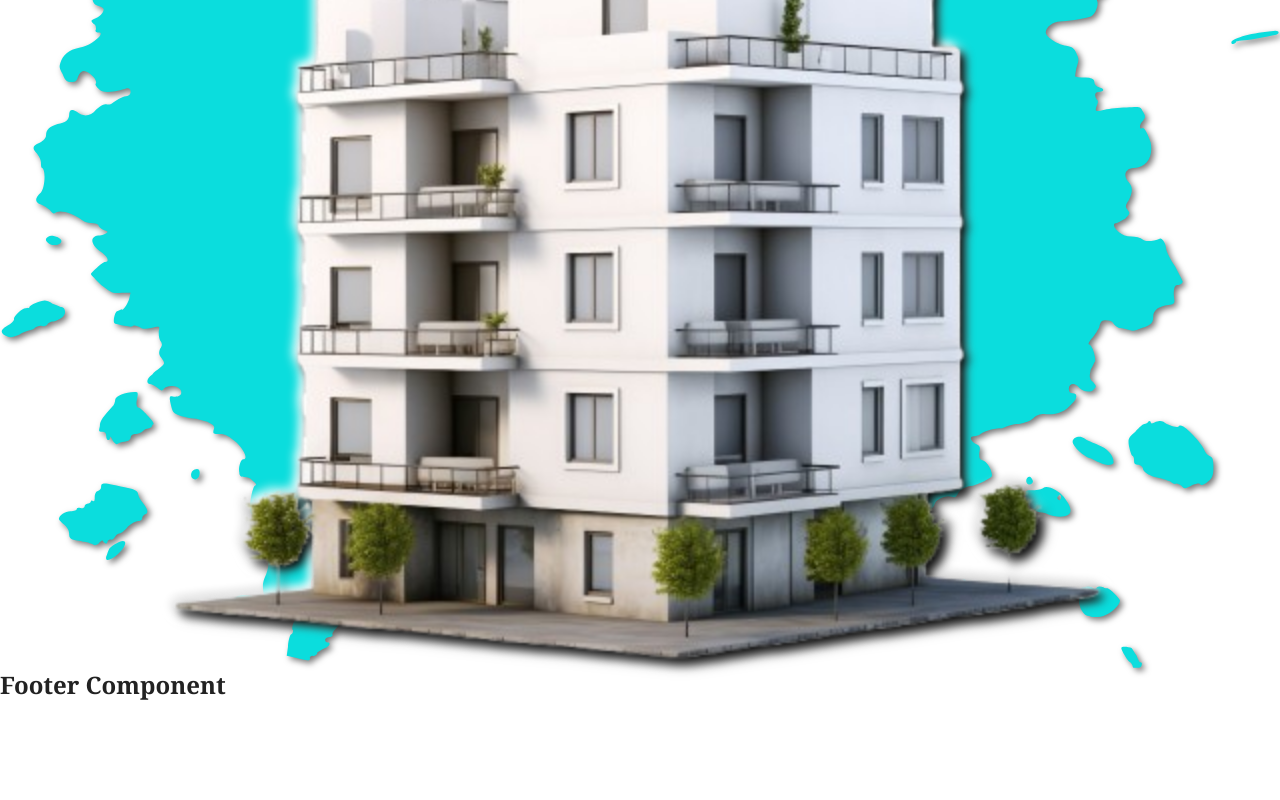
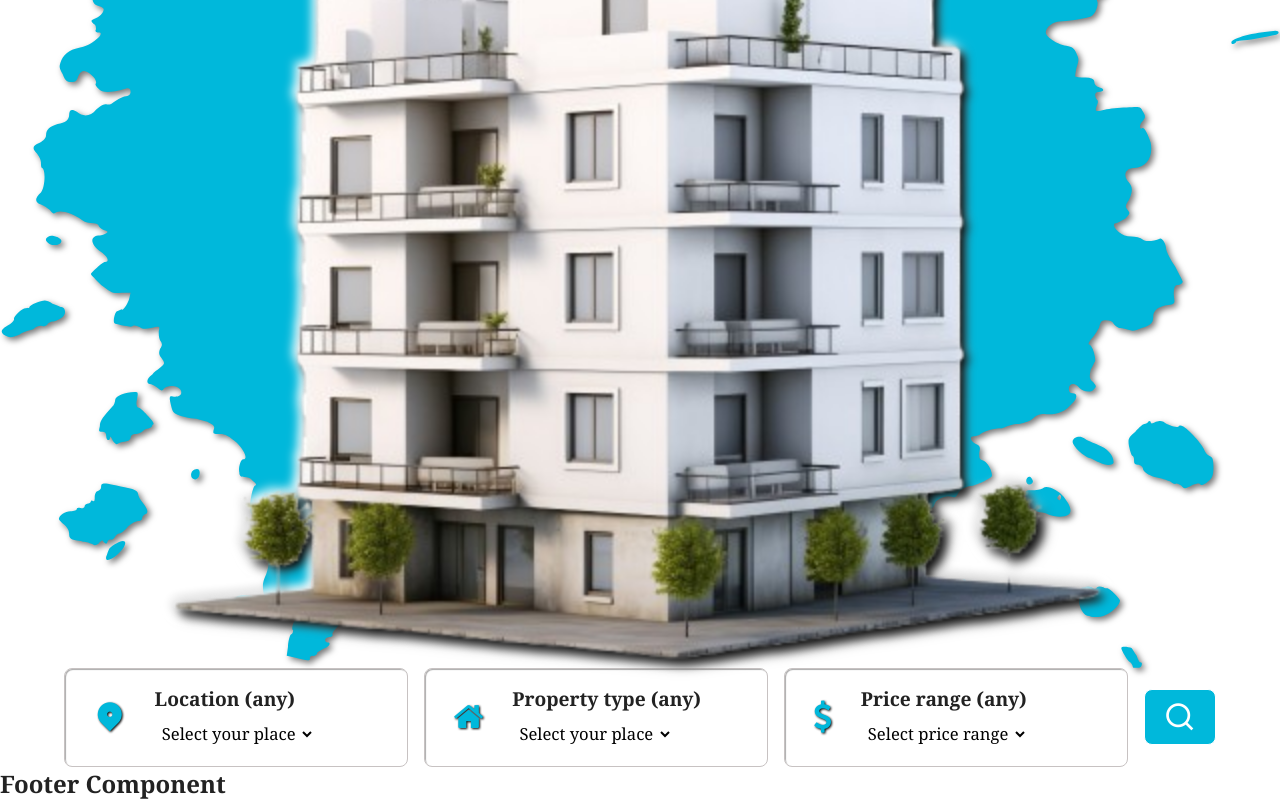
Before and after one commit to Jogata/SoftUni-React-Project, a React (Vite) app in the folder client/: page / in a window 1280 px wide. Shown: the part 518-1318 px from the top of the page. Before the commit the page ends 1219 px from the top, so only its background shows below. Built offline with nearby package versions, Linux system fonts and the light colour scheme; a web font is replaced by a local one.

Commit message:
added search component

```diff
--- a/client/src/App.jsx
+++ b/client/src/App.jsx
@@ -23,7 +23,6 @@ import Logout from './components/logout/Logout'
 import { Navbar } from './components/travel/real-estate-hpg/components/Navbar';
 import { Home } from './components/travel/real-estate-hpg/pages/Home';
 import { Footer } from './components/travel/real-estate-hpg/components/Footer';
-import { Hero } from './components/travel/real-estate-hpg/components/Hero'
 
 function Loader() {
   return (
@@ -41,9 +40,10 @@ function App() {
     <>
       <AuthContextProvider>
         <Navbar />
-        {/* <Home /> */}
-        <Hero />
-        <Footer />
+        <main>
+          <Home />
+          <Footer />
+        </main>
           {/* <Routes>
             <Route path='/' element={<MainPage />} />
             <Route path='/skyrim' element={<SkyrimHomePage />} />
--- /dev/null
+++ b/client/src/components/travel/real-estate-hpg/components/Search.jsx
@@ -0,0 +1,51 @@
+export function Search() {
+    return (
+        <div className="search-bar">
+            <div className="form">
+                <div className="field">
+                    {/* <i className="ri-map-pin-2-line"></i> */}
+                    <i className="ri-map-pin-2-fill"></i>
+                    <div className="options">
+                        <p>Location (any)</p>
+                        <select name="" id="">
+                            <option value="">Select your place</option>
+                            <option value="usa">USA</option>
+                            <option value="canada">Canada</option>
+                            <option value="uk">UK</option>
+                        </select>
+                    </div>
+                </div>
+                <div className="field">
+                    <i className="fa fa-home"></i>
+                    {/* <i className="fa fa-building-o"></i> */}
+                    <div className="options">
+                        <p>Property type (any)</p>
+                        <select name="" id="">
+                            <option value="default">Select your place</option>
+                            <option value="apartment">Apartment</option>
+                            <option value="villa">Villa</option>
+                            <option value="house">House</option>
+                        </select>
+                    </div>
+                </div>
+                <div className="field">
+                    {/* <i className="ri-money-dollar-circle-line"></i> */}
+                    <i className="fa fa-usd"></i>
+                    <div className="options">
+                        <p>Price range (any)</p>
+                        <select name="" id="">
+                            <option value="default">Select price range</option>
+                            <option value="200000">0-200000</option>
+                            <option value="300000">200001-300000</option>
+                            <option value="400000">300001-400000</option>
+                        </select>
+                    </div>
+                </div>
+                <button>
+                    search
+                    <i className="ri-search-line"></i>
+                </button>
+            </div>
+        </div>
+    )
+}
--- a/client/src/components/travel/real-estate-hpg/pages/Home.jsx
+++ b/client/src/components/travel/real-estate-hpg/pages/Home.jsx
@@ -1,7 +1,11 @@
+import { Hero } from "../components/Hero";
+import { Search } from "../components/Search";
+
 export function Home() {
     return (
         <>
-        <h1 style={{textTransform:"capitalize"}}>home comp</h1>
+            <Hero />
+            <Search />
         </>
     )
 }
--- a/client/src/components/travel/real-estate-hpg/styles.css
+++ b/client/src/components/travel/real-estate-hpg/styles.css
@@ -31,7 +31,7 @@ button {
 
 button:focus-visible,
 a:focus-visible {
-    outline: 1px solid #999;
+    outline: 1px solid #fff;
 }
 
 img {
@@ -118,7 +118,8 @@ header {
     flex-wrap: wrap;
     align-items: center;
     justify-content: space-between;
-    background-color: #0bdddd;
+    /* background-color: #0bdddd; */
+    background-color: #00b8db;
     box-shadow: 0px 3px 6px #0005;
     position: relative;
     z-index: 1;
@@ -168,14 +169,18 @@ header button {
     color: #111;
     border-radius: 2em;
     font-weight: bold;
-    background-color: cyan;
+    /* background-color: cyan; */
+    background-color: #00b8db;
     box-shadow: 1px 1px 1px #0005,
             -1px -1px 1px #fff8;
-    transition: all 300ms;
+    transition: color 300ms,
+    background-color 300ms;
 }
 
 header button:hover {
-    background-color: rgb(12, 207, 207);
+    color: #fff;
+    /* background-color: rgb(12, 207, 207); */
+    background-color: #007595;
 }
 
 .hero {
@@ -197,7 +202,8 @@ header button:hover {
     content: "";
     width: 100%;
     height: 100%;
-    background-color: #0bdddd;
+    /* background-color: #0bdddd; */
+    background-color: #00b8db;
     /* clip-path: url("#mask-1"); */
     /* clip-path: url("#mask-2"); */
     /* clip-path: url("#mask-3"); */
@@ -220,3 +226,77 @@ h1 {
     filter: drop-shadow(5px 5px 5px #000)
         drop-shadow(-5px -5px 5px #fff);
 }
+
+.search-bar {
+    max-width: 1600px;
+    margin: auto;
+}
+
+.form {
+    width: 90%;
+    margin: auto;
+    display: flex;
+    gap: 1rem;
+    flex-wrap: wrap;
+}
+
+.field {
+    flex: 1;
+    max-width: 400px;
+    padding: 1rem;
+    display: flex;
+    gap: 1rem;
+    align-items: center;
+    border-radius: 8px;
+    border: 1px solid rgb(199, 194, 194);
+    box-shadow: inset 1px 1px 1px #0005,
+              inset -1px -1px 1px #fff;
+}
+
+.field i {
+    padding: 0.2em 0.4em;
+    font-size: 2rem;
+    color: #00b8db;
+    filter: drop-shadow(1px 1px 1px #000)
+        drop-shadow(-1px -1px 1px #fff);
+}
+
+.options p {
+    margin-bottom: 0.4rem;
+    font-size: 1.2rem;
+    font-weight: bold;
+}
+
+.options select {
+    padding: 0.2rem;
+    font-size: 1.04rem;
+    font-family: inherit;
+    background-color: transparent;
+    border: none;
+}
+
+.search-bar button {
+    margin: auto 0;
+    padding: 0.6rem 1.2rem;
+    font-size: 0px;
+    border: 1px solid #fff;
+    border-radius: 8px;
+    background-color: #00b8db;
+    /* transition: all 0.3s; */
+    transition: background-color 300ms;
+}
+
+.search-bar button:focus-visible {
+    /* border: 1px solid #fff; */
+    outline: 2px solid #007595;
+}
+
+.search-bar button:hover {
+    background-color: #007595;
+}
+
+.search-bar button i {
+    font-size: 2rem;
+    color: #fff;
+    /* filter: drop-shadow(1px 1px 1px #000) drop-shadow(-1px -1px 1px #fff); */
+}
```
